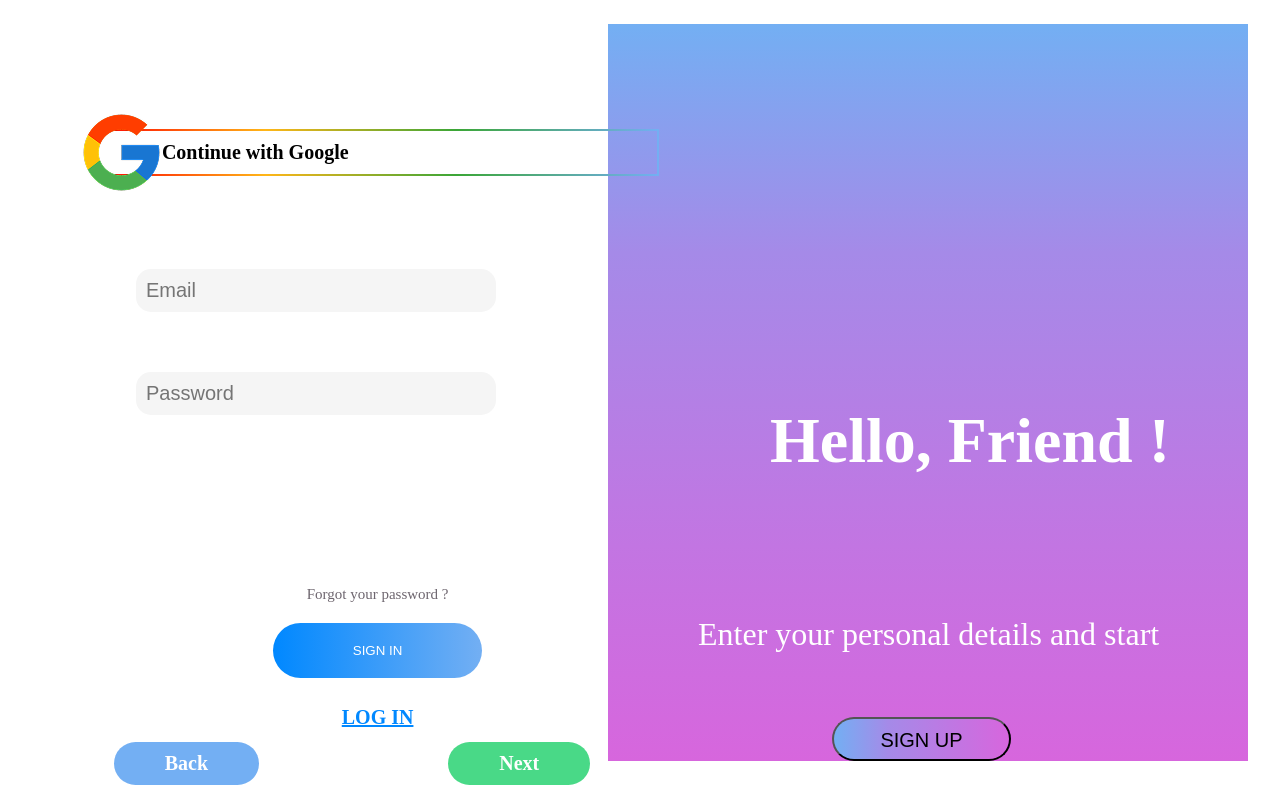
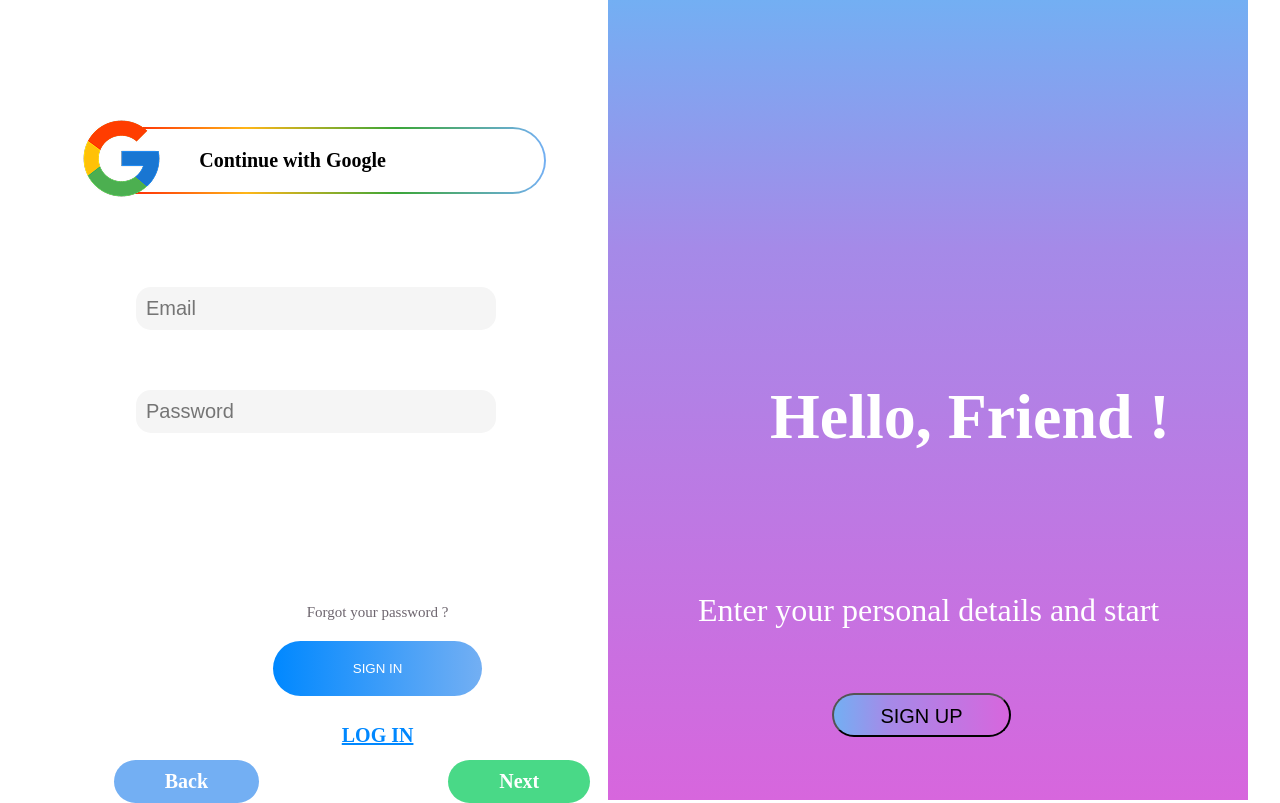
Before and after one commit to ElizaAgabalazade/CV-new, a plain HTML site: page Log_in.html in a window 1280 px wide. Drawn offline with Linux system fonts and the light colour scheme.

Commit message:
register is ready

```diff
--- a/Log_in.html
+++ b/Log_in.html
@@ -12,12 +12,13 @@
     <section>
         <div class="section_left">
             <div class="section_left_1">
-                <a href="#">
-                    <img src="./img/google-logo 1.png" alt="">
-                    <strong>
-                        Continue with Google
-                    </strong>
-                </a>
+                <div class="border-wrapper">
+                    <div class="inner-box">
+                        <a href="">
+                            <img src="./img/google-logo 1.png" alt="">
+                            Continue with Google</a>
+                    </div>
+                </div>
             </div>
             <div class="section_left_2">
                 <input type="email" name="" id="" placeholder="Email">
@@ -36,14 +37,11 @@
 
             </div>
         </div>
-
-
-
-
         <div class="section_right">
             <h1>Hello, Friend !</h1>
             <p>Enter your personal details and start </p>
             <button class="btn">SIGN UP</button>
+
         </div>
     </section>
 </body>
--- a/css/CV_register.css
+++ b/css/CV_register.css
@@ -79,35 +79,37 @@ section {
 
 
 
-.section_right_1 a {
+.border-wrapper {
+    width: 87%;
+    max-width: 450px;
+    border-radius: 35px;
+    padding: 2px; /* border qalınlığı */
+    background: linear-gradient(to right, #FF0000, #FFB618, #3BA637, #73AFF3);
+    display: inline-block;
+}
+
+.inner-box {
+    border-radius: 31px; /* wrapper radius - padding */
+    background: white;
+    padding: 20px 20px;
+    text-align: center;
+    font-size: 20px;
+    font-weight: 700;
+
+}
+.inner-box a {
     display: flex;
     align-items: center;
     text-decoration: none;
     color: #000;
-    padding: 10px;
-    border: 2px solid transparent;
-    border-image: linear-gradient(to right,
-            #FF0000 0%,
-            #FFB618 30%,
-            #3BA637 64%,
-            #73AFF3 100%);
-    border-image-slice: 1;
-    border-radius: 35px;
-    gap: 10px;
+    margin-left: 20%;
 }
 
-.section_right_1 img {
-    position: absolute;
+.inner-box img {
+     position: absolute;
     width: 91px;
     left: -20px;
-
-}
-
-.section_right_1 strong {
-    font-size: 20px;
-    font-weight: 800;
-    margin-left: 10%;
-
+    top: -14px;
 
 }
 
--- a/css/Log_in.css
+++ b/css/Log_in.css
@@ -14,7 +14,7 @@ section {
     justify-content: center;
     align-items: center;
     width: 100%;
-    height: auto;
+    height: 100%;
 }
 
 .section_left {
@@ -29,44 +29,41 @@ section {
     margin-left: 5%;
 }
 
-.section_left_1 {
-    align-items: flex-start;
+.border-wrapper {
+    width: 87%;
+    max-width: 450px;
     border-radius: 35px;
+    padding: 2px; /* border qalınlığı */
+    background: linear-gradient(to right, #FF0000, #FFB618, #3BA637, #73AFF3);
+    display: inline-block;
 }
 
+.inner-box {
+    border-radius: 31px; /* wrapper radius - padding */
+    background: white;
+    padding: 20px 20px;
+    text-align: center;
+    font-size: 20px;
+    font-weight: 700;
 
-
-.section_left_1 a {
+}
+.inner-box a {
     display: flex;
     align-items: center;
     text-decoration: none;
     color: #000;
-    padding: 10px;
-    border: 2px solid transparent;
-    border-image: linear-gradient(to right,
-            #FF0000 0%,
-            #FFB618 30%,
-            #3BA637 64%,
-            #73AFF3 100%);
-    border-image-slice: 1;
-    border-radius: 35px;
-    gap: 10px;
+    margin-left: 20%;
 }
 
-.section_left_1 img {
-    position: absolute;
+.inner-box img {
+     position: absolute;
     width: 91px;
     left: -20px;
+    top: -14px;
 
 }
 
-.section_left_1 strong {
-    font-size: 20px;
-    font-weight: 800;
-    margin-left: 10%;
 
-
-}
 
 .section_left_2 {
     display: flex;
```
Also changed, not shown: CV_register.html (+7 -8 lines).
